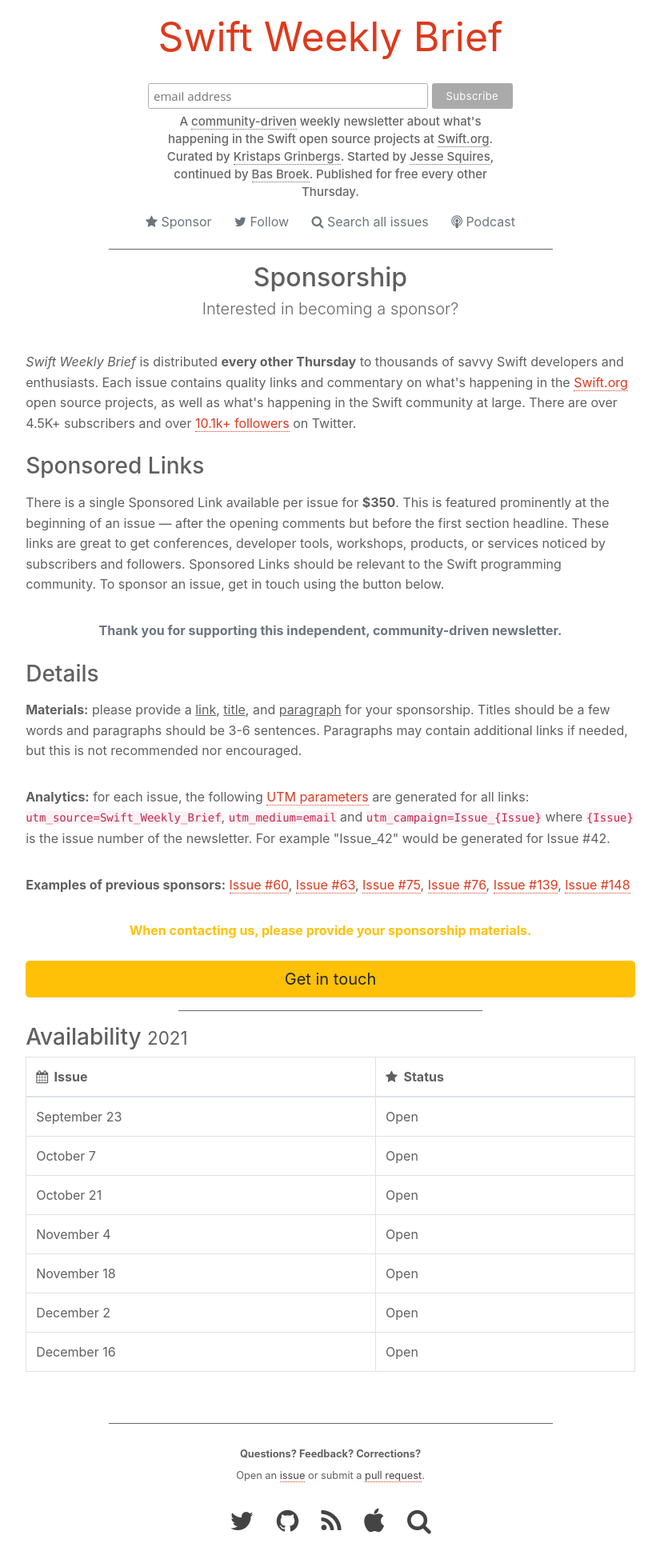
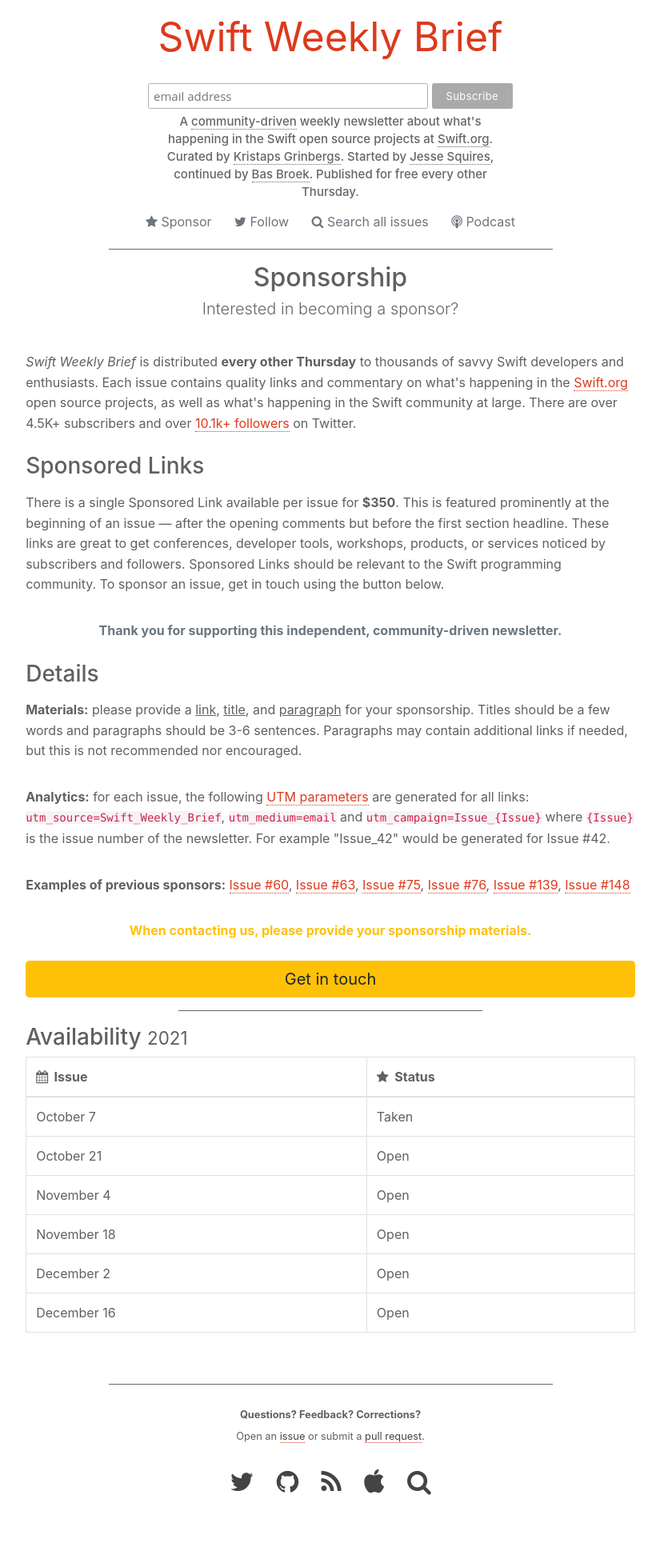
Before and after one commit to SwiftWeekly/swiftweekly.github.io, a Jekyll site: the page built from sponsorship.md, in a window 1280 px wide. Shown: the whole page at 80% size, without its empty margins (227-1052 px from the left). Built offline with Jekyll 4.4.1, drawn with Linux system fonts in a browser that asks for light colours; after the commit the page ends 1890 px from its top, so only the background shows below that.

Commit message:
Update sponsorship.md

```diff
--- a/sponsorship.md
+++ b/sponsorship.md
@@ -60,8 +60,7 @@
 <div class="table-responsive" markdown="1">
 | <i class="fa fa-calendar" aria-hidden="true"></i>&nbsp; Issue | <i class="fa fa-star" aria-hidden="true"></i>&nbsp; Status |
 |:-|:-|
-| September 23   | Open |
-| October 7   | Open |
+| October 7   | Taken |
 | October 21   | Open |
 | November 4   | Open |
 | November 18   | Open |
```
